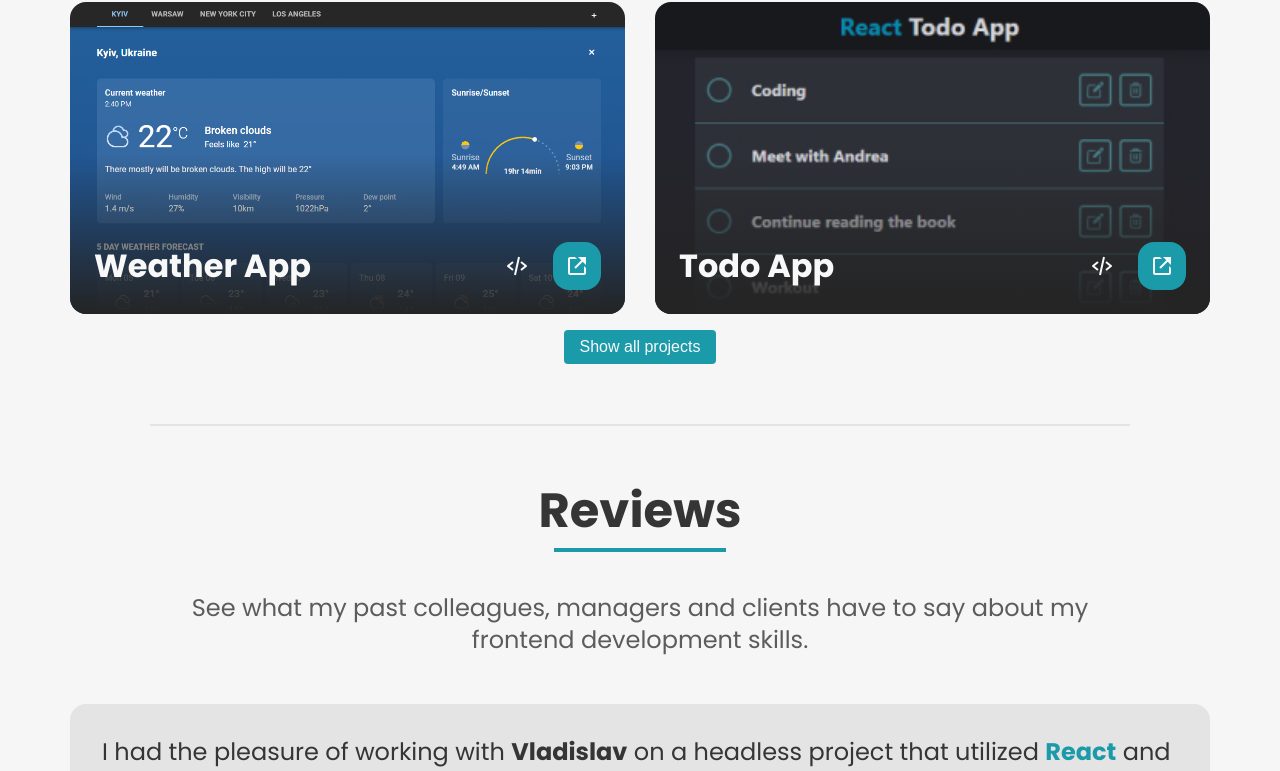
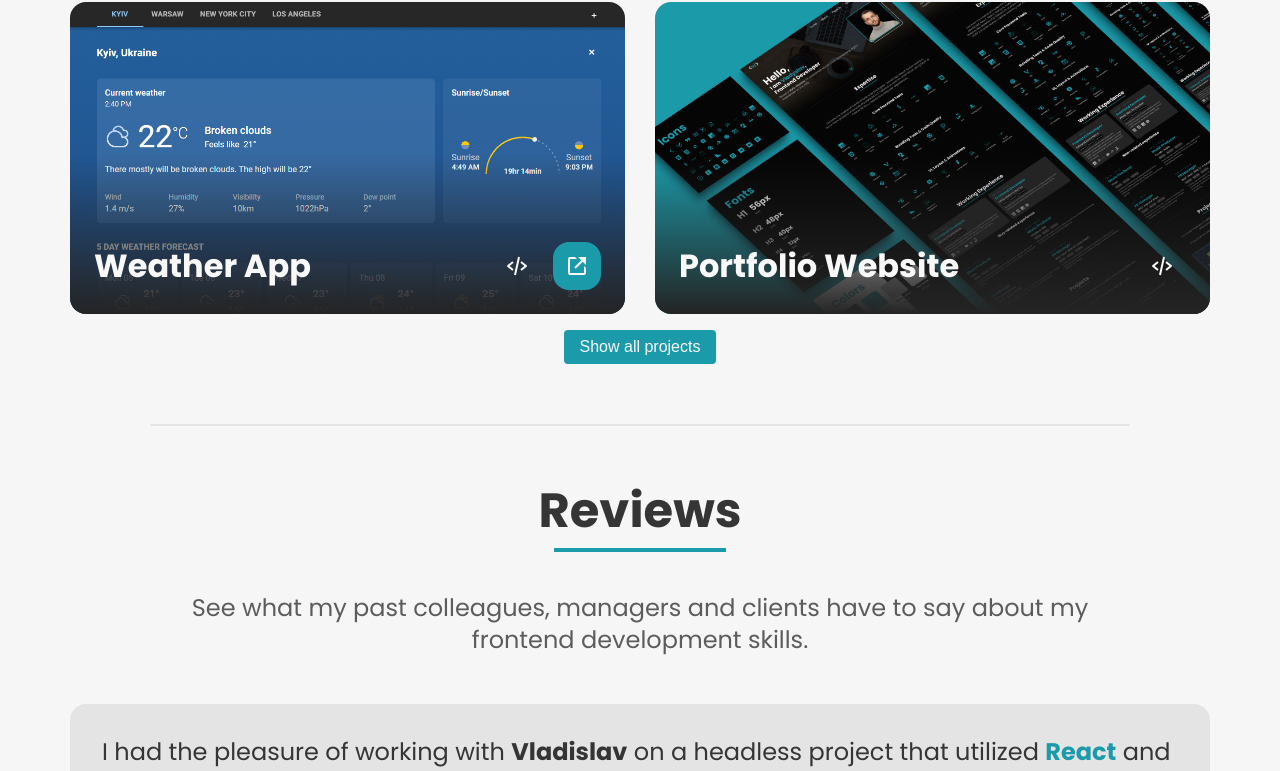
Before and after one commit to VladislavDegtyarenko/vd-developer-portfolio, a Next.js app: page / in a window 1280 px wide. Shown: the part 3742-4513 px from the top of the page. Built offline with nearby package versions, Linux system fonts and the light colour scheme.

Commit message:
add portfolio website to projects

```diff
--- a/app/components/ProjectsList.tsx
+++ b/app/components/ProjectsList.tsx
@@ -53,7 +53,6 @@ const ProjectsList = () => {
     }
 
     if (!showAll) {
-      console.log("scroll");
       listRef.current?.scrollIntoView();
     }
   }, [showAll]);
--- a/app/data/projects.ts
+++ b/app/data/projects.ts
@@ -1,4 +1,5 @@
 import WeatherAppImg from "/public/assets/projects/0-weatherapp.png";
+import PortfolioImg from "/public/assets/projects/portfolio.jpg";
 import TodoImg from "/public/assets/projects/1-todo.jpg";
 import SnakeImg from "/public/assets/projects/2-snake.jpg";
 import OcularImg from "/public/assets/projects/3-ocular.jpg";
@@ -20,6 +21,12 @@ const projectsData: Project[] = [
     codeLink: "https://github.com/VladislavDegtyarenko/react-weather-app",
   },
   {
+    img: PortfolioImg,
+    title: "Portfolio Website",
+    // previewLink: "https://vd-developer.vercel.app/",
+    codeLink: "https://github.com/VladislavDegtyarenko/vd-developer-portfolio",
+  },
+  {
     img: TodoImg,
     title: "Todo App",
     description:
@@ -27,6 +34,7 @@ const projectsData: Project[] = [
     previewLink: "https://vladislavdegtyarenko.github.io/react-todo-app/",
     codeLink: "https://github.com/VladislavDegtyarenko/react-todo-app",
   },
+
   {
     img: Game2048Img,
     title: "2048 Game",
--- a/app/sections/02_About.tsx
+++ b/app/sections/02_About.tsx
@@ -6,18 +6,13 @@ import styled from "styled-components";
 import Section from "./../ui/Section";
 import SectionDivider from "./../ui/SectionDivider";
 import SectionTitle from "../ui/SectionTitle";
-import SectionSubtitle from "../ui/SectionSubtitle";
 import SectionDescription from "app/ui/SectionDescription";
 import Container from "../ui/Container";
 import SkillCard from "../ui/SkillCard";
-import ExperienceCard from "../ui/ExperienceCard";
 import { H4 } from "app/ui/Text";
 
 // Data
 import skillsData from "../data/skills";
-import experienceData from "../data/experience";
-
-skillsData.map((group) => console.log(group));
 
 // Styled
 const StyledAbout = styled(Section)`
```
Also changed, not shown: public/assets/projects/portfolio.jpg (added).
